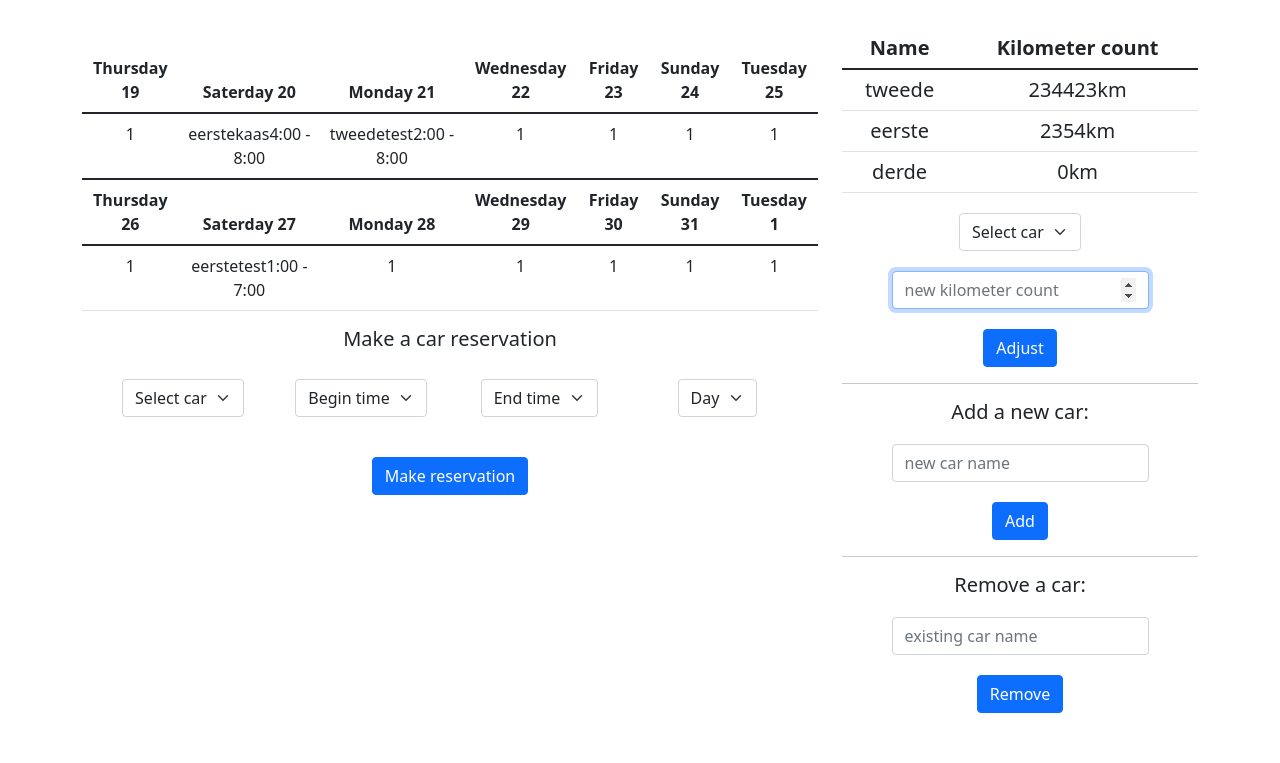
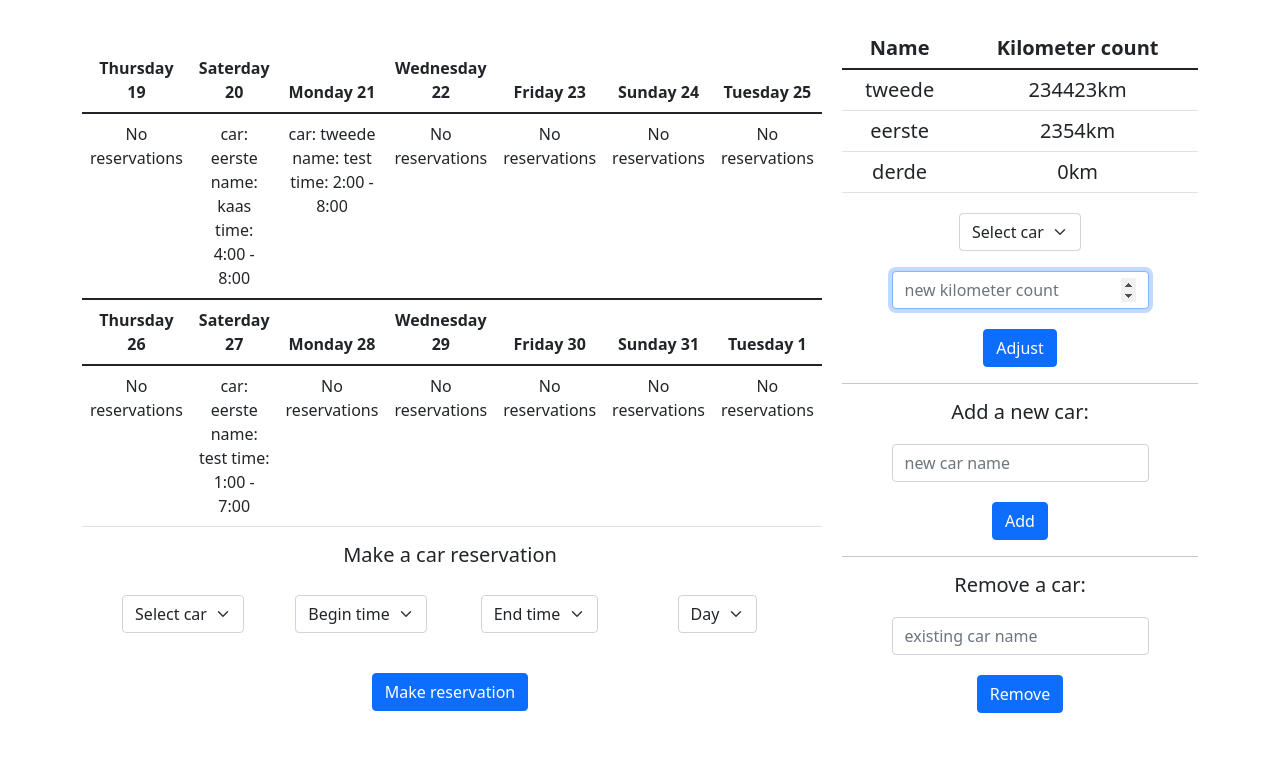
Before and after one commit to pepijnweitzel/Portfolio, a Flask app: page / in a window 1280 px wide. Shown: the part 103-866 px from the top of the page. Run offline with Flask 3, Linux system fonts and the light colour scheme; a user stored in the database is signed in; data comes from the database, SQL or seed files in the repository; some libraries are stand-ins or nearby versions.

Commit message:
Thu, Oct 19, 2023, 3:11 PM +02:00

```diff
--- a/project/templates/index.html
+++ b/project/templates/index.html
@@ -23,13 +23,13 @@
                     </thead>
                     <tbody>
                         <tr>
-                            <td>1</td>
-                            <td>1</td>
-                            <td>1</td>
-                            <td>1</td>
-                            <td>1</td>
-                            <td>1</td>
-                            <td>1</td>
+                            <td>No reservations</td>
+                            <td>No reservations</td>
+                            <td>No reservations</td>
+                            <td>No reservations</td>
+                            <td>No reservations</td>
+                            <td>No reservations</td>
+                            <td>No reservations</td>
                         </tr>
                     </tbody>
                     <thead>
@@ -45,13 +45,13 @@
                     </thead>
                     <tbody>
                         <tr>
-                            <td>1</td>
-                            <td>1</td>
-                            <td>1</td>
-                            <td>1</td>
-                            <td>1</td>
-                            <td>1</td>
-                            <td>1</td>
+                            <td>No reservations</td>
+                            <td>No reservations</td>
+                            <td>No reservations</td>
+                            <td>No reservations</td>
+                            <td>No reservations</td>
+                            <td>No reservations</td>
+                            <td>No reservations</td>
                         </tr>
                     </tbody>
                 </table>
@@ -180,7 +180,7 @@
                 if ((day + i) > 31) {
                     something ++;
                     // Insert date and weekday into table header and set it's id to its date
-                    document.querySelectorAll("th")[i].innerHTML = current_day + " " + something;
+                    document.querySelectorAll("th")[i].innerHTML = current_day + "\n" + something;
                     document.querySelectorAll("td")[i].setAttribute("id", something);
                     available_days.push(something);
                     continue;
@@ -190,7 +190,7 @@
                 if ((day + i) > 30){
                     something ++;
                     // Insert date and weekday into table header and set it's id to its date
-                    document.querySelectorAll("th")[i].innerHTML = current_day + " " + something;
+                    document.querySelectorAll("th")[i].innerHTML = current_day + "\n" + something;
                     document.querySelectorAll("td")[i].setAttribute("id", something);
                     available_days.push(something);
                     continue;
@@ -200,14 +200,14 @@
                 if ((day + i) > 28) {
                     something ++;
                     // Insert date and weekday into table header and set it's id to its date
-                    document.querySelectorAll("th")[i].innerHTML = current_day + " " + something;
+                    document.querySelectorAll("th")[i].innerHTML = current_day + "\n" + something;
                     document.querySelectorAll("td")[i].setAttribute("id", something);
                     available_days.push(something);
                     continue;
                 }
             }
             // Insert date and weekday into table header and set it's id to its date
-            document.querySelectorAll("th")[i].innerHTML = current_day + " " + (day + i);
+            document.querySelectorAll("th")[i].innerHTML = current_day + "\n" + (day + i);
             document.querySelectorAll("td")[i].setAttribute("id", (day + i));
             available_days.push(day + i);
             day_of_week++;
@@ -232,7 +232,7 @@
             using_time = beginning + ":00 - " + ending + ":00";
             reservations_day_id = row["day"];
             // Insert data into calendar
-            document.getElementById(reservations_day_id).innerHTML = car_name + user + using_time;
+            document.getElementById(reservations_day_id).innerHTML = "car: " + car_name + "\nname: " + user + "\ntime: " + using_time;
 
         }
     </script>
```
